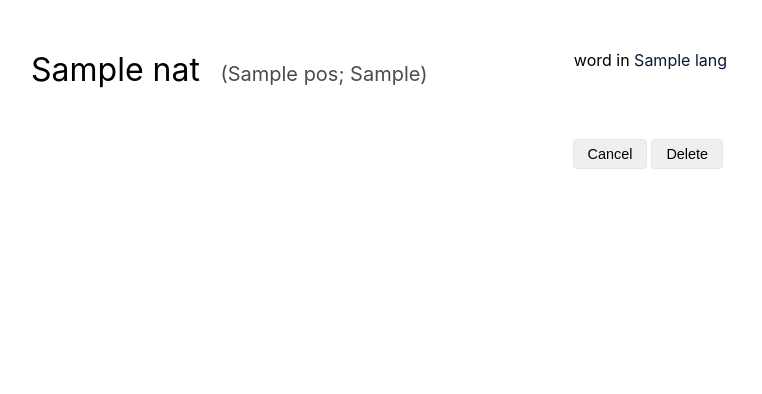
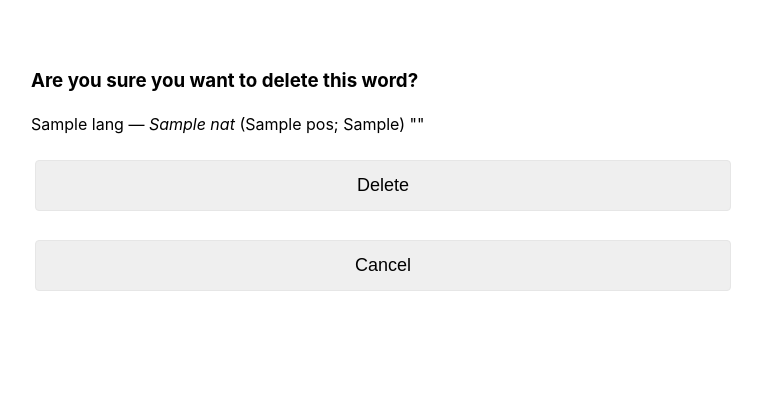
Before and after one commit to seaming/lang-tool, a Python web app: template templates/delete_word.html in a window 1280 px wide. Shown: the top 394 px of the page, without its empty margins (261-1023 px from the left). Run offline with Jinja, Linux system fonts and the light colour scheme; the template is opened without the code that fills it: most values are stand-ins (such as "Sample title", 1, 10 or a date in 2020).

Commit message:
redesign delete word page

```diff
--- a/static/css.css
+++ b/static/css.css
@@ -319,7 +319,7 @@
 
 input[type=submit] {
     padding: 6px 14px;
-    margin-right: 4px;
+    margin: 4px;
     font-size: 90%;
     -webkit-transition: background-color 0.05s ease-in-out;
     transition: background-color 0.05s ease-in-out;
@@ -357,11 +357,21 @@
     background-color: #e6e6e6;
 }
 
-input[type=button].wide {
+input[type=button].add-row {
     width: 100%;
     margin: 4px 0;
     padding: 1px 0px 3px 0px;
     font-size: 75%;
+}
+
+input.big {
+    font-size: large;
+    padding-top: 14px;
+    padding-bottom: 14px;
+}
+
+input.delete:hover {
+    background-color: rgb(228, 23, 23);
 }
 
 /************************************************************************************
--- a/templates/add_word.html
+++ b/templates/add_word.html
@@ -40,7 +40,7 @@
       </li>
 
       <li class="entry" style="list-style-type:none;">
-        <input class="small wide" type="button" onclick="add_row(this);" value="+">
+        <input class="small add-row" type="button" onclick="add_row(this);" value="+">
       </li>
     </ol>
   </div>
--- a/templates/delete_word.html
+++ b/templates/delete_word.html
@@ -4,35 +4,28 @@
 
 {% block body %}
 
-<div>
-  <div class="word-nat">{{ word.nat }}</div>
-  <div class="word-pos">
-    ({{ word.pos }}{{ '; ' if word.classes }}{{
-    word.list_classes()|join(', ') }})
-  </div>
-  <div class="float-right">word in <a href="{{ url_for('view_lang', code=word.lang.code) }}">{{ word.lang.name }}</a></div><br>
-  <ol class="word-defs">
-    {% for def in word.list_definitions() %}
-    <li class="def"><span class="def">{{ def }}</span></li>
-    {% endfor %}
-  </ol>
-</div>
+<h3>Are you sure you want to delete this word?</h3>
 
-<form action="{{ url_for('delete_word', id=word.id) }}" method="POST">
-  <input class="float-right" type="submit" value="Delete">
-  <input class="float-right" type="button" value="Cancel" onclick="cancel();">
+<p>
+  {{ word.lang.name }} &mdash; <i>{{ word.nat }}</i> ({{ word.pos }}{{ '; ' if
+  word.classes }}{{ word.list_classes()|join(', ') }}) "{{ word.list_definitions()|join('; ') }}"
+</p>
+
+<form class="row" action="{{ url_for('delete_word', id=word.id) }}" method="POST">
+  <input class="col big delete" type="submit" value="Delete">
+  <br><br><br><br>
+  <input class="col big" type="button" value="Cancel" onclick="cancel();">
 </form>
 
 {% endblock %}
 
 {% block nav %}
-{# <a href="{{ url_for('edit_word', wordid=id) }}">✏️</a> #}
 {% endblock %}
 
 {% block script %}
 <script>
   function cancel() {
-    location.href = "{{ url_for('view_lang', code=word.lang.code) }}";
+    location.href = "{{ url_for('view_word', id=word.id) }}";
   }
 </script>
 {% endblock %}
--- a/templates/edit_lang.html
+++ b/templates/edit_lang.html
@@ -44,7 +44,7 @@
 
       <div class="row">
         <div class="col">
-          <input class="small wide" type="button" value="+" onclick="add_row(this);">
+          <input class="small add-row" type="button" value="+" onclick="add_row(this);">
         </div>
       </div>
     </div>
@@ -85,7 +85,7 @@
 
       <div class="row">
         <div class="col">
-          <input class="small wide" type="button" value="+" onclick="add_row(this);">
+          <input class="small add-row" type="button" value="+" onclick="add_row(this);">
         </div>
       </div>
     </div>
--- a/templates/edit_word.html
+++ b/templates/edit_word.html
@@ -38,7 +38,7 @@
 
       <div class="row">
         <div class="col supersmall">
-          <input class="small wide" id="poses" type="button" value="+">
+          <input class="small add-row" id="poses" type="button" value="+">
         </div>
       </div>
     </div>
@@ -71,7 +71,7 @@
 
       <div class="row">
         <div class="col supersmall">
-          <input class="small wide" id="classes" type="button" value="+">
+          <input class="small add-row" id="classes" type="button" value="+">
         </div>
       </div>
     </div>
--- a/templates/view_word.html
+++ b/templates/view_word.html
@@ -22,6 +22,7 @@
 
 {% block nav %}
 <a href="{{ url_for('view_lang', code=word.lang.code) }}">📒</a>
+{# <a href="{{ url_for('edit_word', wordid=id) }}">✏️</a> #}
 <br><br>
 <a href="{{ url_for('delete_word', id=word.id) }}">🗑</a>
 {% endblock %}
```
